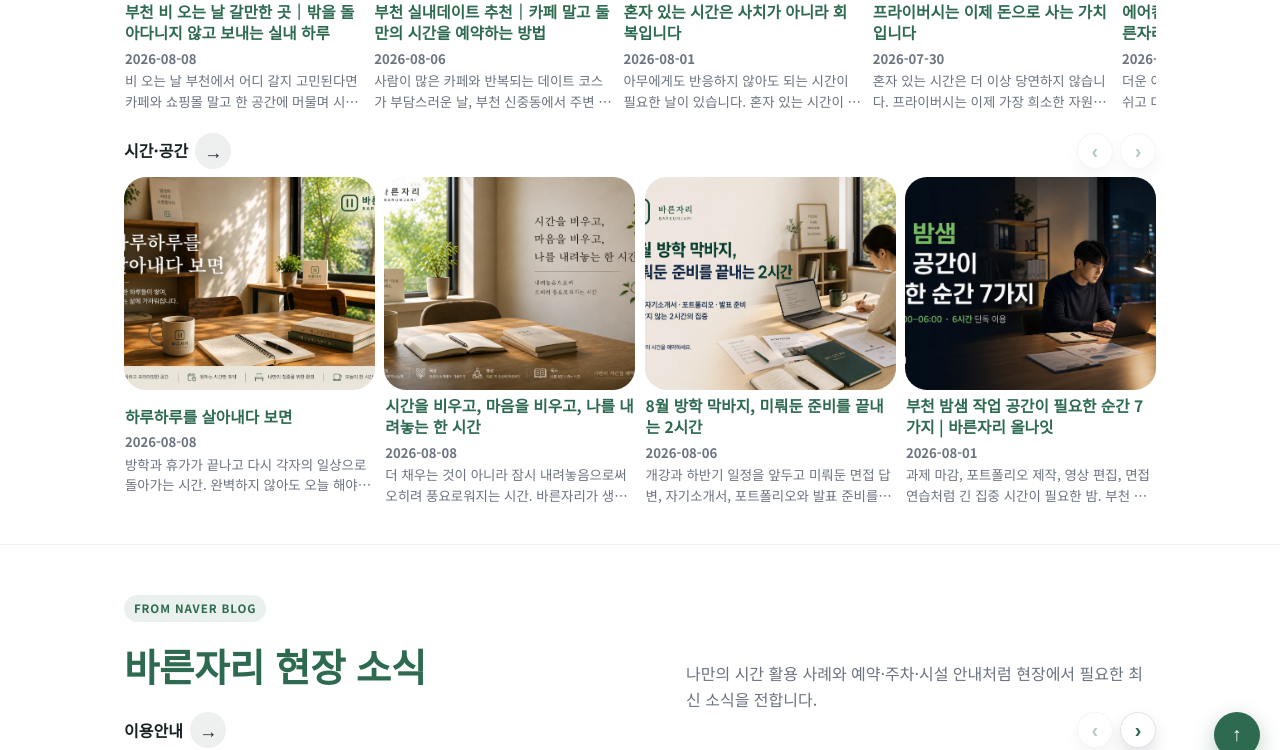
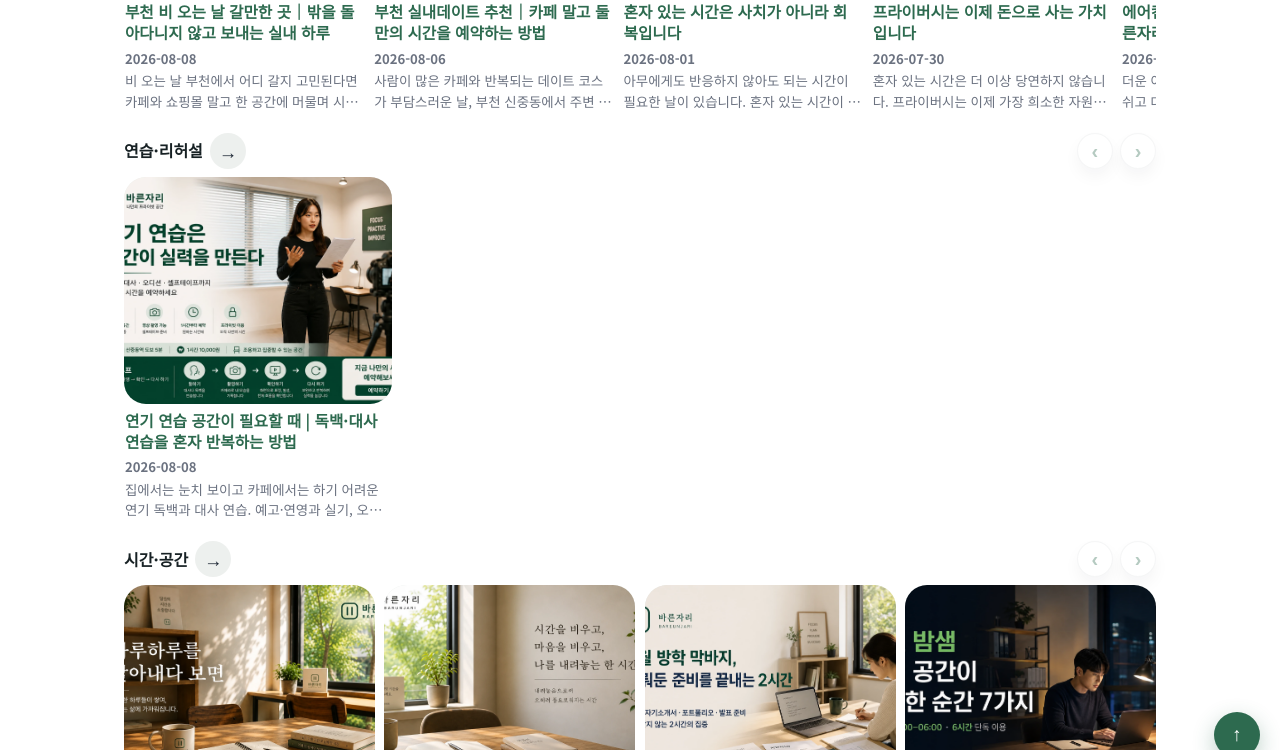
Before and after one commit to bareunspace/blog, a Jekyll site: the page built from blog.html, in a window 1280 px wide and 900 px high, scrolled down 2258 px, cut to the strip 122-872 px from the top of the window. Built offline with Jekyll 4.4.1, drawn with Linux system fonts in a browser that asks for light colours.

Commit message:
Surface acting rehearsal guide category

```diff
--- a/_includes/breadcrumb.html
+++ b/_includes/breadcrumb.html
@@ -23,6 +23,8 @@
             <a href="{{ '/meeting/' | relative_url }}">{{ page.category }}</a>
           {% elsif page.category == "프라이빗시간" %}
             <a href="{{ '/private/' | relative_url }}">{{ page.category }}</a>
+          {% elsif page.category == "연습·리허설" %}
+            <a href="{{ '/blog.html#practice-rehearsal-guides' | relative_url }}">{{ page.category }}</a>
           {% elsif page.category == "시간·공간" %}
             <a href="{{ '/time-space/' | relative_url }}">{{ page.category }}</a>
           {% else %}
--- a/blog.html
+++ b/blog.html
@@ -109,7 +109,7 @@
         <p>중요한 일정을 준비할 때 바로 적용할 수 있도록 체크리스트와 실행 방법을 정리했습니다.</p>
       </div>
       {% if onsite_posts.size > 0 %}
-        {% assign guide_categories = "면접준비,스터디룸,미팅·상담,프라이빗시간,시간·공간" | split: "," %}
+        {% assign guide_categories = "면접준비,스터디룸,미팅·상담,프라이빗시간,연습·리허설,시간·공간" | split: "," %}
         <div class="blog-guide-groups" aria-label="바른자리 실전 가이드 카테고리별 목록">
           {% for category_name in guide_categories %}
             {% assign matching_posts = onsite_posts | where: "category", category_name %}
@@ -124,10 +124,12 @@
                   {% assign category_url = '/meeting/' %}
                 {% when '프라이빗시간' %}
                   {% assign category_url = '/private/' %}
+                {% when '연습·리허설' %}
+                  {% assign category_url = '/blog.html#practice-rehearsal-guides' %}
                 {% when '시간·공간' %}
                   {% assign category_url = '/time-space/' %}
               {% endcase %}
-              <section class="blog-guide-category-group" data-category="{{ category_name }}">
+              <section{% if category_name == '연습·리허설' %} id="practice-rehearsal-guides"{% endif %} class="blog-guide-category-group" data-category="{{ category_name }}">
                 <div class="blog-guide-category-header">
                   <div class="blog-guide-category-title-row">
                     <h3>{{ category_name }}</h3>
```
Also changed, not shown: other parts of blog.html (+1 -1 lines).
